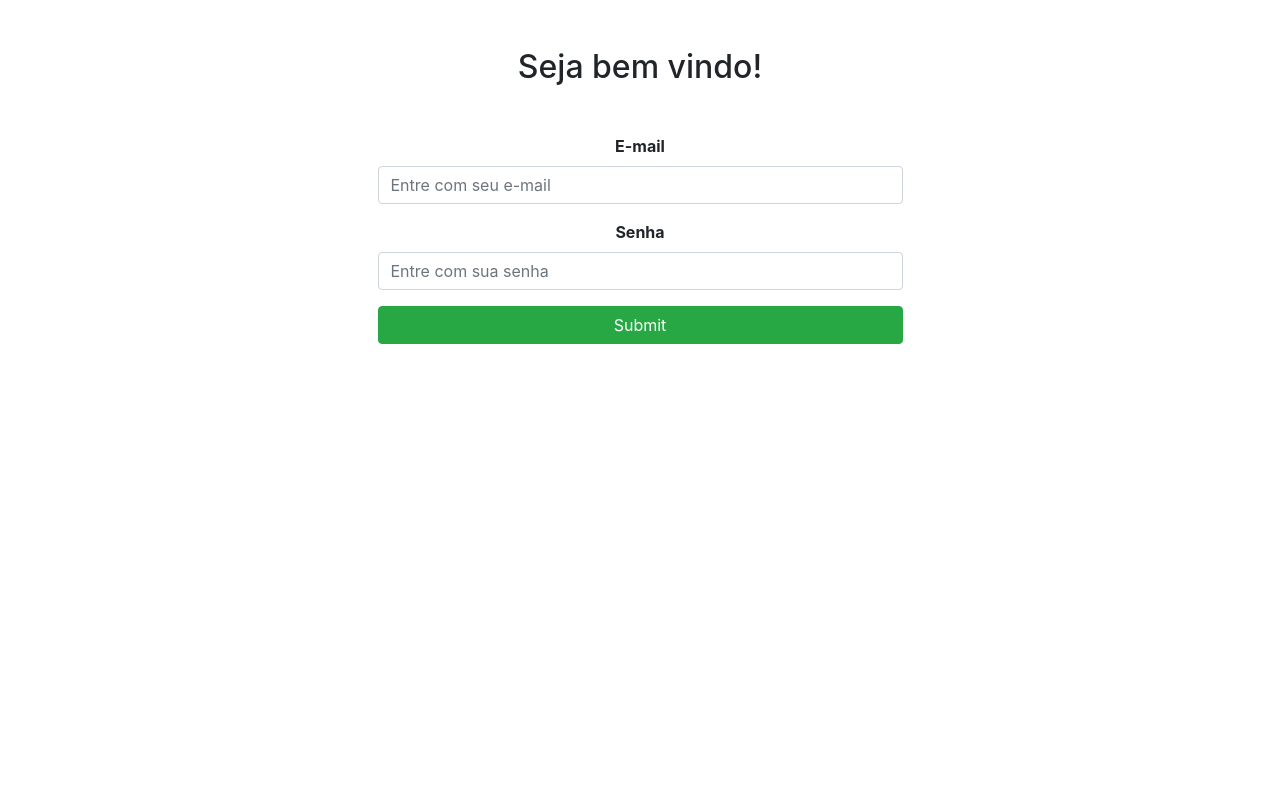
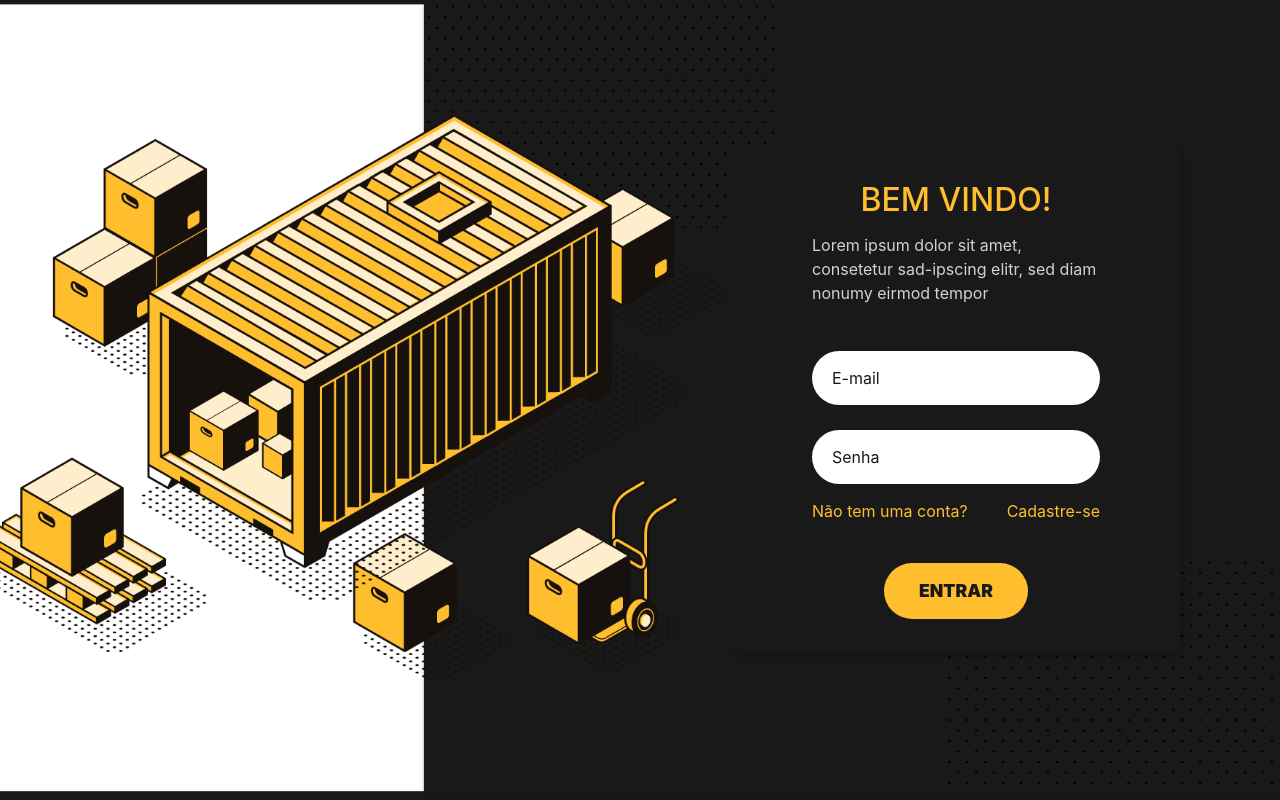
Before and after one commit to PedroFischerDeveloper/trabalho-ciro, an Angular app in the folder front/: page / in a window 1280 px wide. Built offline with nearby package versions, Linux system fonts and the light colour scheme.

Commit message:
:lipstick: Layout Login

```diff
--- a/front/angular.json
+++ b/front/angular.json
@@ -119,6 +119,10 @@
           }
         }
       }
-    }},
-  "defaultProject": "front"
+    }
+  },
+  "defaultProject": "front",
+  "cli": {
+    "analytics": "8fd86006-fa2a-4837-8c47-bc93ae346844"
+  }
 }
--- a/front/src/app/app.component.css
+++ b/front/src/app/app.component.css
@@ -0,0 +1,9 @@
+@import url('https://fonts.googleapis.com/css2?family=Lato:wght@300;400;700;900&display=swap');
+
+* {
+    margin: 0;
+    padding: 0;
+    box-sizing: border-box;
+    font-family: 'Lato', sans-serif;
+    font-size: 1em;
+}
--- a/front/src/app/auth/auth.component.css
+++ b/front/src/app/auth/auth.component.css
@@ -0,0 +1,94 @@
+section {
+    display: flex;
+    flex-direction: row;
+    justify-content: flex-end;
+    align-items: center;
+    width: 100%;
+    height: 100vh;
+    background-color: #191919;
+    background-image: url(/../../assets/img/bck.png);
+    background-position: center;
+    background-size: cover;
+}
+
+.form-login {
+    display: flex;
+    flex-direction: column;
+    justify-content: center;
+    align-items: center;
+    width: 35%;
+    margin-right: 100px;
+    background-color: #191919;
+    border-radius: 10px;
+    padding: 35px 80px;
+    box-shadow: 3px 3px 6px #00000029;
+}
+
+h2 {
+    color: #FFBE2E;
+    text-transform: uppercase;
+}
+
+p {
+    width: 100%;
+    text-align: left;
+    color: #D2D2D2;
+    margin-top: 5px;
+}
+
+form {
+    display: flex;
+    flex-direction: column;
+    flex-wrap: wrap;
+    justify-content: center;
+    align-items: center;
+    width: 100%;
+    margin-top: 30px;
+}
+
+input {
+    width: 100%;
+    border: none;
+    padding: 15px 20px;
+    border-radius: 50px;
+    color: #191919;
+}
+
+::-webkit-input-placeholder {
+    color: #191919;
+ }
+
+input + input {
+    margin-top: 25px;
+}
+
+.cadastro {
+    display: flex;
+    flex-direction: row;
+    flex-wrap: wrap;
+    justify-content: space-between;
+    align-items: center;
+    width: 100%;
+    margin-top: 15px;
+}
+
+.cadastro p { width: auto; margin: 0; color: #FFBE2E; }
+
+.cadastro a {
+    text-decoration: none;
+    color: #FFBE2E;
+    text-align: right;
+}
+
+button {
+    width: 50%;
+    border: none;
+    margin-top: 40px;
+    padding: 15px 20px;
+    border-radius: 50px;
+    background-color: #FFBE2E;
+    color: #191919;
+    text-transform: uppercase;
+    font-weight: 900;
+    font-size: 1.1em;
+}
--- a/front/src/app/auth/auth.component.html
+++ b/front/src/app/auth/auth.component.html
@@ -1,16 +1,17 @@
-<div class="container-fluid text-center p-5">
-    <div class="container">
-        <h2 class="display-5 mb-5">Seja bem vindo!</h2>
-        <form class="col-6 text-center mr-auto ml-auto" #f="ngForm" (ngSubmit)="login(f)">
-            <div class="form-group">
-                <label for="text-left" class="font-weight-bold">E-mail</label>
-                <input type="email" class="form-control" id="exampleInputEmail1" aria-describedby="emailHelp" placeholder="Entre com seu e-mail">
+<section>
+    <div class="form-login">
+        <h2>Bem vindo!</h2>
+        <p>Lorem ipsum dolor sit amet, consetetur sad-ipscing elitr, sed diam nonumy eirmod tempor</p>
+        <form #f="ngForm" (ngSubmit)="login(f)">
+            <input type="email" id="exampleInputEmail1" aria-describedby="emailHelp" placeholder="E-mail">
+            <input type="password" id="inputSenha" placeholder="Senha">
+
+            <div class="cadastro">
+                <p>Não tem uma conta?</p>
+                <a [routerLink]="['/cadastro']">Cadastre-se</a>
             </div>
-            <div class="form-group">
-                <label for="text-left" class="font-weight-bold">Senha</label>
-                <input type="password" class="form-control" id="inputSenha" placeholder="Entre com sua senha">
-            </div>
-            <button type="submit" class="btn btn-success btn-block">Submit</button>
+
+            <button type="submit">Entrar</button>
         </form>
     </div>
-</div>
+</section>
```
Also changed, not shown: front/src/assets/img/bck.png (added).
